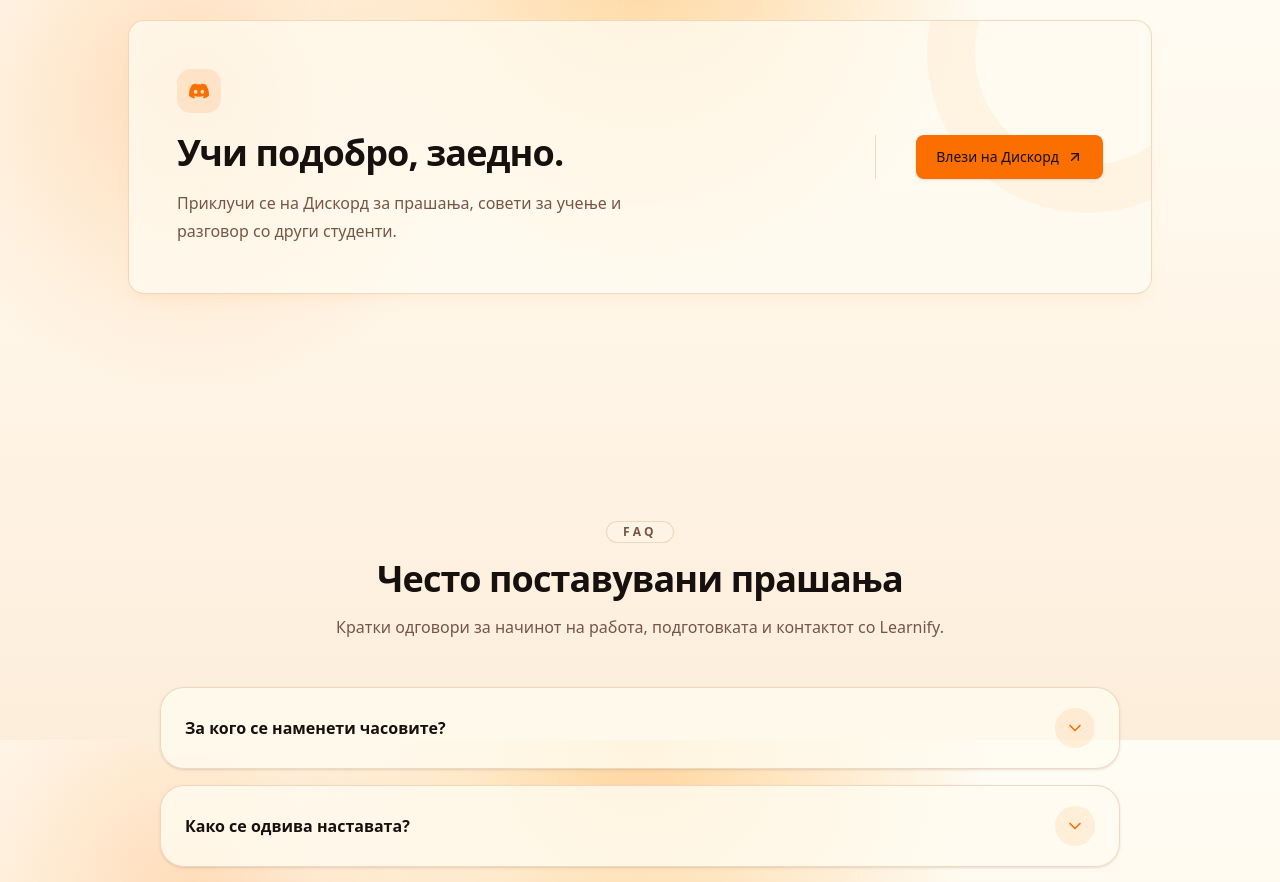
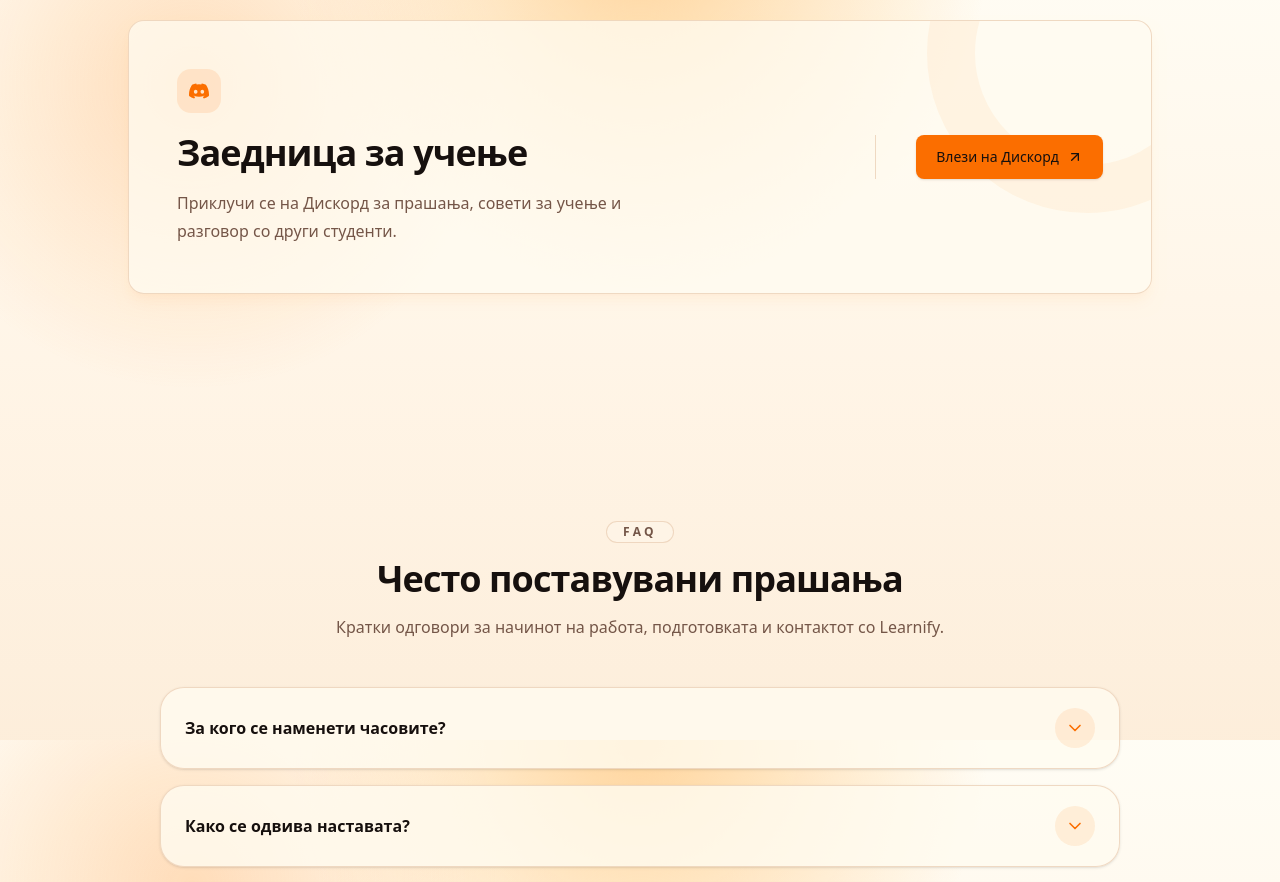
Before and after one commit to Delemangi/learnify, a React (Vite) app: page / in a window 1280 px wide. Shown: the part 2460-3342 px from the top of the page. Built offline with nearby package versions, Linux system fonts and the light colour scheme; no server answers.

Commit message:
fix: clarify community section heading

```diff
--- a/src/components/community-section.tsx
+++ b/src/components/community-section.tsx
@@ -56,7 +56,7 @@ export const CommunitySection = () => {
                   <DiscordIcon className="h-5 w-5" />
                 </div>
                 <h2 className="text-3xl font-bold tracking-tight sm:text-4xl">
-                  Учи подобро, заедно.
+                  Заедница за учење
                 </h2>
                 <p className="mt-4 max-w-lg leading-7 text-muted-foreground">
                   Приклучи се на Дискорд за прашања, совети за учење и разговор
```
